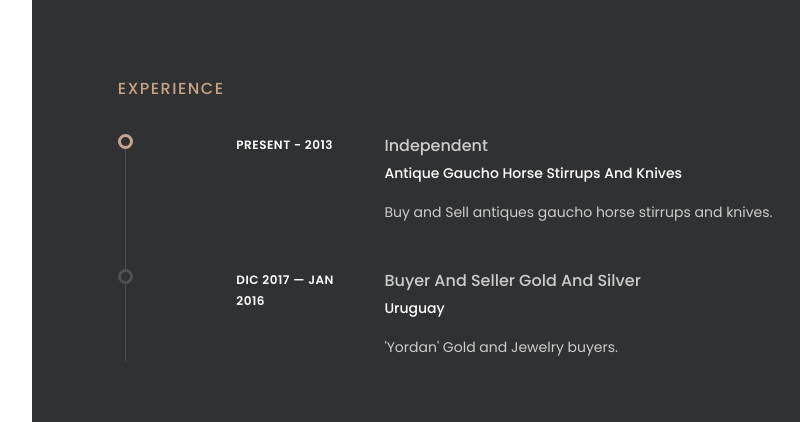
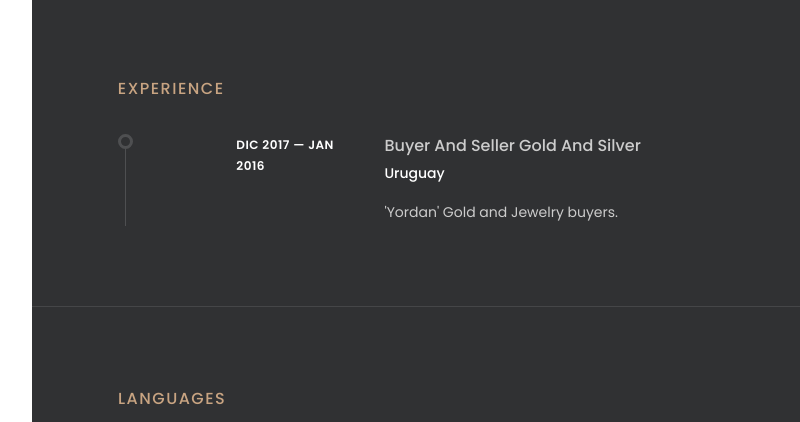
Before and after one commit to Diego-Velazquez-Innella/Diego-Velazquez-Innella.github.io, a plain HTML site: page index.html in a window 1280 px wide. Shown: the part 4845-5267 px from the top of the page, without its empty margins (395-1195 px from the left). Drawn offline with Linux system fonts and the light colour scheme.

Commit message:
Update index.html

```diff
--- a/index.html
+++ b/index.html
@@ -529,24 +529,7 @@ Pre-Certification Program Course
 						<section id="exp_sec"  class="col-lg-10 col-md-11 col-sm-11 center-div experience-wrap  sec-pad">
 							<h6>EXPERIENCE</h6>
 							<div class="exp-timeline-wrap">
-								<div class="row exp-timeline timeline-active">
-									<div class="col-xs-2">
-										<div class="timeline-st"></div>
-									</div>
-									<div class="col-xs-10 exp-content-wrap">
-										<div class="row">
-											<div class="wow fadeInRight" data-wow-duration=".4s" data-wow-delay="0s">
-												<div class="col-sm-3 duration"><span>Present - 2013</span></div>
-												<div class="col-sm-9">
-													<span class="job-desn">Independent</span>
-													<span class="job-loc">antique gaucho horse stirrups and knives
-	</span>
-													<p class="job-summary p-small">Buy and Sell antiques gaucho horse stirrups and knives.</p>
-												</div>
-											</div>
-										</div>
-									</div>
-								</div>
+
 								<div class="row exp-timeline">
 									<div class="col-xs-2">
 										<div class="timeline-st"></div>
```
